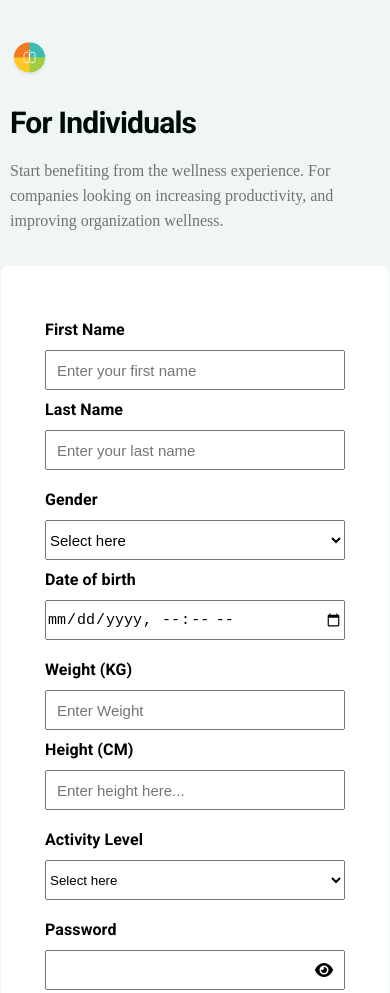
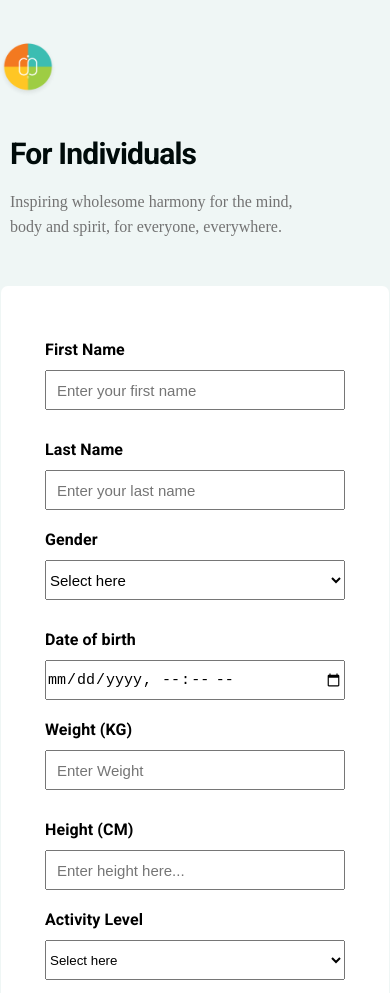
Before and after one commit to LuckDayz/Figma_replicate, a plain HTML site: page index.html in a window 390 px wide. Shown: the top 993 px of the page. Drawn offline with Linux system fonts and the light colour scheme; a web font is replaced by a local one.

Commit message:
make changes at the head tag

```diff
--- a/css/style.css
+++ b/css/style.css
@@ -16,9 +16,11 @@ body {
 }
 
 .main_content {
-    /* width: 100%; */
     margin: auto;
-    display: flex;
+    flex-wrap: wrap;
+    display: inline-flex;
+    grid-template-columns: auto ;
+    /* text-align: center; */
     gap: 200px;
 
 }
@@ -40,6 +42,8 @@ body {
 .container img {
     width: 77.33px;
     height: 77.17px;
+    position: relative;
+    right: 12px;
 
 }
 
@@ -52,9 +56,11 @@ body {
     color: #000B0A;
     letter-spacing: -0.8px;
     line-height: 50px;
+    margin-top: 15px;
+    /* padding-bottom: 20px; */
 }
 
-.paragraphStyled p {
+.paragraphStyled p, .hiddenContent {
     width: 400px;
     height: 75px;
     margin-top: 20px;
@@ -64,18 +70,26 @@ body {
     color: #737373;
 }
 
+ .hiddenContent{
+    display: none;
+    width: 300px;
+
+}
+
 
 
 .formContainer_2 {
     margin: auto;
+    width: 100%;
     max-width: 580px;
+    flex-wrap: wrap;
     height: 640px;
     padding:35px;
+
     border-radius: 6px;
     background: #FFFFFF;
     border: 1px solid none;
     box-shadow:  8px 9px 8px 9px #ecebeb;
-
 }
 
 .user-firstName-form input, .user-lastName-form input, .user-gender-form select, .user-dob-form input, .user-weight-form input, .user-height-form input {
@@ -83,6 +97,7 @@ body {
     height: 40px;
     font-size: 15px;
     font-weight: 400;
+
 
 
 }
@@ -166,10 +181,12 @@ label {
     }
 
     .container img {
-        width: 38.67px;
-        height: 38.58px;
+        width: 60px;
+        height: 60px;
         margin-top: 30px;
-        margin-bottom: 25px;
+        margin-bottom: 20px;
+        position: relative;
+
 
     }
 
@@ -179,7 +196,6 @@ label {
         max-width: 460px;
         padding-top: 10px;
         height: 275px;
-        /* position: relative; */
     }
 
     .heading-style h1{
@@ -191,35 +207,44 @@ label {
         color: #000B0A;
         letter-spacing: -0.8px;
         line-height: 29.5px;
+        /* padding-bottom: 50px; */
     }
 
-    .paragraphStyled p {
-        width: 327px;
+    .hiddenContent {
+        width: 300px;
         height: 50px;
         margin-top: 20px;
         font-weight: 400;
         font-size: 16px;
         line-height: 25px;
         color: #737373;
-        /* width: fit-content; */
+        display: block ;
     }
+
+    .paragraphStyled p{
+        display: none;
+
+
+    }
+
 
     .formContainer_2 {
         margin: auto;
-        max-width: 450px;
+        max-width: 380px;
         flex-direction: column;
-        display: block;
-        height: 820px;
+        /* display: block; */
+        height: 860px;
         padding:35px;
         border-radius: 2px;
         background: #FFFFFF;
         border: 3px solid none;
         box-shadow:  0px 0px 0px 9px #ffffff;
+        margin-top: 20px;
 
     }
 
     .formUser {
-        display: block;
+        flex-direction: column;
         gap: 20px;
     }
 
--- a/index.html
+++ b/index.html
@@ -8,7 +8,7 @@
     <title>Figma for individuals</title>
 </head>
 <body>
-    <div class="main_content d-flex">
+    <div class="main_content  d-flex">
         <section>
             <div class="container formContainer_1">
                 <img src="/img/Logo.png" alt="companyLogo">
@@ -16,8 +16,9 @@
                     <h1>For Individuals</h1>
                 </div>
                 <div class="paragraphStyled">
-                    <p>Start benefiting from the wellness experience. For companies looking on increasing productivity, and improving organization wellness.</p>
+                    <p >Start benefiting from the wellness experience. For companies looking on increasing productivity, and improving organization wellness.</p>
                 </div>
+                <p class="hiddenContent">Inspiring wholesome harmony for the mind, body and spirit, for everyone, everywhere.</p>
             </div>
         </section>
         <!-- User form area -->
@@ -93,7 +94,5 @@
             </div>
         </section>
     </div>
-
-
 </body>
 </html>
```
